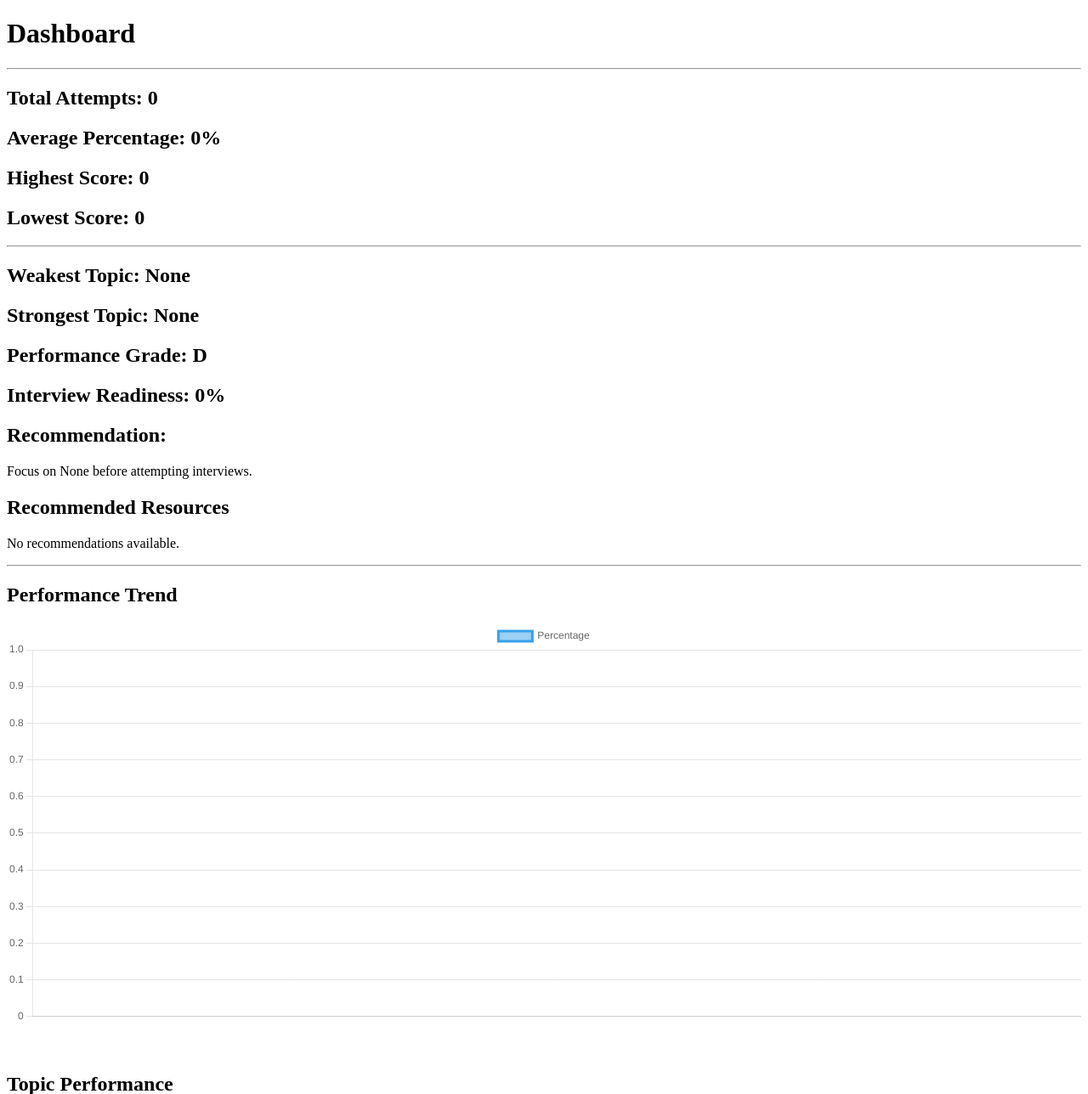
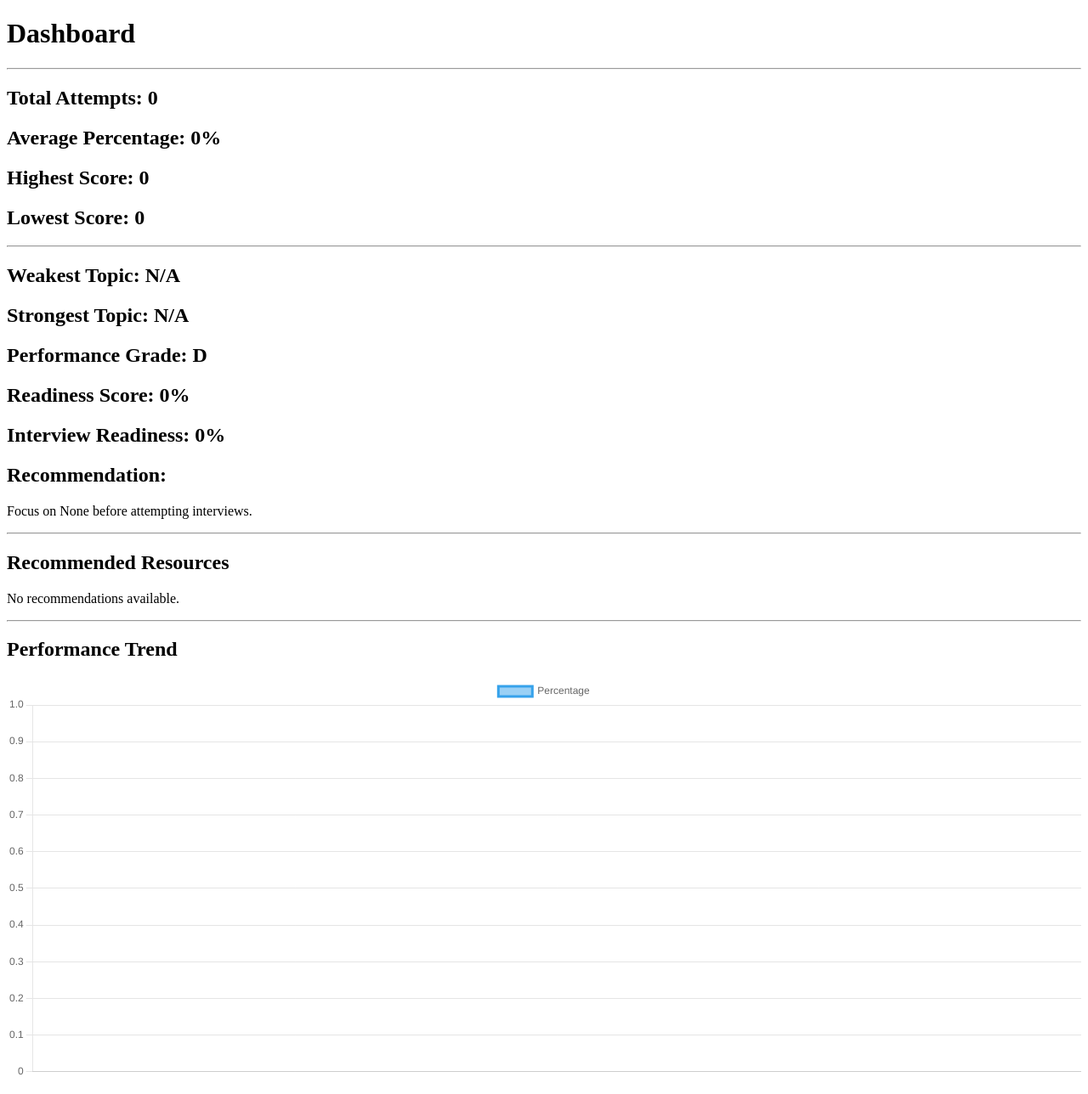
Before and after one commit to DivyeshGupta08/PrepArena, a Django app: page /dashboard/ in a window 1280 px wide. Shown: the top 1288 px of the page at 85% size. Run offline with Django 5.2, Linux system fonts and the light colour scheme; the visitor is signed in with stand-in values (Sample User, id 1); data that the repository does not hold is empty.

Commit message:
STEP 15 Strongest Topic and Readiness Score Completed

```diff
--- a/dashboard/views.py
+++ b/dashboard/views.py
@@ -3,6 +3,7 @@ from quizzes.models import QuizAttempt
 from django.db.models import Avg, Max, Min
 from resources.models import StudyResource
 import json
+
 
 def dashboard(request):
 
@@ -34,7 +35,9 @@ def dashboard(request):
     )
 
     weak_topic = None
+    strong_topic = None
     resources = []
+    readiness_score = 0
 
     topic_scores = {}
 
@@ -43,18 +46,19 @@ def dashboard(request):
         topic_name = attempt.quiz.topic.name
 
         if topic_name not in topic_scores:
+
             topic_scores[topic_name] = []
 
         topic_scores[topic_name].append(
             attempt.percentage
         )
 
-    strong_topic = None
-
     if topic_scores:
 
         averages = {
+
             topic: sum(scores) / len(scores)
+
             for topic, scores in topic_scores.items()
         }
 
@@ -68,17 +72,30 @@ def dashboard(request):
             key=averages.get
         )
 
-    if average_percentage >= 90:
-        grade = 'A'
+        readiness_score = round(
+            average_percentage,
+            2
+        )
 
-    elif average_percentage >= 75:
-        grade = 'B'
+        resources = StudyResource.objects.filter(
+            topic_name=weak_topic
+        )
 
-    elif average_percentage >= 60:
-        grade = 'C'
+    if readiness_score >= 80:
+
+        grade = "A"
+
+    elif readiness_score >= 60:
+
+        grade = "B"
+
+    elif readiness_score >= 40:
+
+        grade = "C"
 
     else:
-        grade = 'D'
+
+        grade = "D"
 
     interview_readiness = round(
         average_percentage,
@@ -108,14 +125,20 @@ def dashboard(request):
     attempt_labels = []
     attempt_scores = []
 
-    for attempt in attempts.order_by('-submitted_at')[:10]:
+    for attempt in attempts.order_by(
+        '-submitted_at'
+    )[:10]:
 
         attempt_labels.append(
-            attempt.submitted_at.strftime('%d-%m')
+            attempt.submitted_at.strftime(
+                '%d-%m'
+            )
         )
 
         attempt_scores.append(
-            float(attempt.percentage)
+            float(
+                attempt.percentage
+            )
         )
 
     topic_labels = []
@@ -123,7 +146,9 @@ def dashboard(request):
 
     for topic, scores in topic_scores.items():
 
-        topic_labels.append(topic)
+        topic_labels.append(
+            topic
+        )
 
         topic_percentages.append(
             round(
@@ -147,6 +172,18 @@ def dashboard(request):
 
         'weak_topic': weak_topic,
 
+        'strong_topic': strong_topic,
+
+        'grade': grade,
+
+        'readiness_score': readiness_score,
+
+        'interview_readiness':
+        interview_readiness,
+
+        'recommendation':
+        recommendation,
+
         'resources': resources,
 
         'attempt_labels': json.dumps(
@@ -164,16 +201,6 @@ def dashboard(request):
         'topic_percentages': json.dumps(
             topic_percentages
         ),
-
-        'strong_topic': strong_topic,
-
-        'grade': grade,
-
-        'interview_readiness':
-        interview_readiness,
-
-        'recommendation':
-        recommendation,
     }
 
     return render(
--- a/templates/dashboard/dashboard.html
+++ b/templates/dashboard/dashboard.html
@@ -24,17 +24,30 @@
 
     <h2>
         Weakest Topic:
+        {% if weak_topic %}
             {{ weak_topic }}
+        {% else %}
+            N/A
+        {% endif %}
     </h2>
 
     <h2>
         Strongest Topic:
+        {% if strong_topic %}
             {{ strong_topic }}
+        {% else %}
+            N/A
+        {% endif %}
     </h2>
 
     <h2>
         Performance Grade:
         {{ grade }}
+    </h2>
+
+    <h2>
+        Readiness Score:
+        {{ readiness_score }}%
     </h2>
 
     <h2>
@@ -49,6 +62,8 @@
     <p>
         {{ recommendation }}
     </p>
+
+    <hr>
 
     <h2>Recommended Resources</h2>
 
@@ -112,7 +127,6 @@
 
                     datasets: [{
                         label: 'Percentage',
-
                         data: attemptScores
                     }]
                 }
@@ -135,7 +149,6 @@
 
                     datasets: [{
                         label: 'Topic Performance',
-
                         data: topicPercentages
                     }]
                 }
```
Lines whose indentation alone changed are shown as unchanged.
